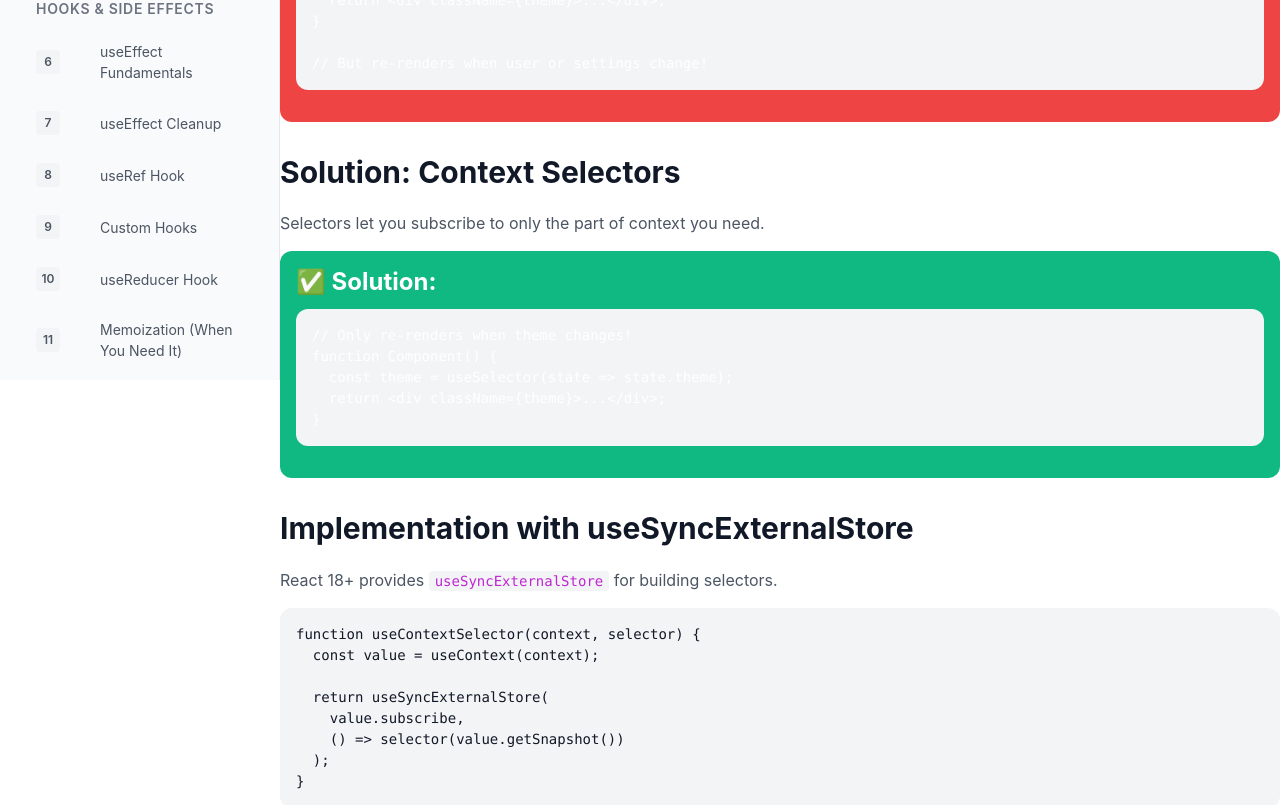
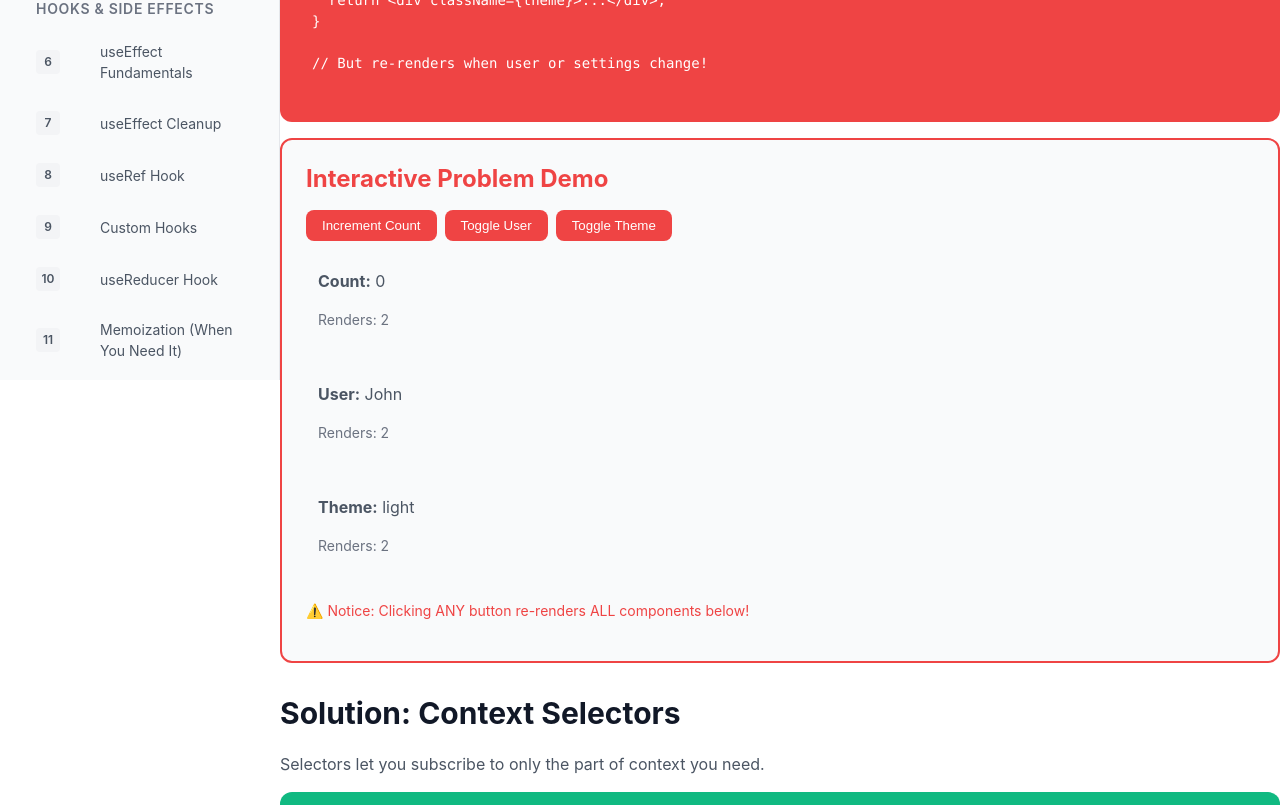
Before and after one commit to rajeshpillai/react-katas, a React (Vite) app: page /lessons/context-selectors in a window 1280 px wide. Shown: the part 420-1225 px from the top of the page. Built offline with nearby package versions, Linux system fonts and the light colour scheme.

Commit message:
context demo fixes

```diff
--- a/src/lessons/05-state/ContextSelectors.tsx
+++ b/src/lessons/05-state/ContextSelectors.tsx
@@ -1,4 +1,4 @@
-import { createContext, useContext, useState, useRef, useCallback, useSyncExternalStore, useEffect } from 'react'
+import { createContext, useContext, useState, useRef, useCallback, useSyncExternalStore, useEffect, memo, useMemo } from 'react'
 
 // Simple context selector implementation
 function createContextSelector<T>() {
@@ -21,8 +21,10 @@ function createContextSelector<T>() {
 
     const getSnapshot = useCallback(() => storeRef.current, [])
 
+    const contextValue = useMemo(() => ({ subscribe, getSnapshot }), [subscribe, getSnapshot])
+
     return (
-      <Context.Provider value={{ subscribe, getSnapshot } as any}>
+      <Context.Provider value={contextValue as any}>
         {children}
       </Context.Provider>
     )
@@ -68,7 +70,7 @@ export default function ContextSelectors() {
           }}
         >
           <h3 style={{ color: 'white', marginBottom: 'var(--space-3)' }}>❌ Problem:</h3>
-          <pre>
+          <pre style={{ background: 'transparent' }}>
             <code style={{ color: 'white' }}>{`const state = { user, theme, settings };
 
 // Component only uses theme
@@ -79,6 +81,19 @@ function Component() {
 
 // But re-renders when user or settings change!`}</code>
           </pre>
+        </div>
+
+        <div
+          style={{
+            background: 'var(--bg-secondary)',
+            padding: 'var(--space-6)',
+            borderRadius: 'var(--radius-lg)',
+            marginTop: 'var(--space-4)',
+            border: '2px solid var(--color-error)'
+          }}
+        >
+          <h3 style={{ marginBottom: 'var(--space-4)', color: 'var(--color-error)' }}>Interactive Problem Demo</h3>
+          <StandardContextDemo />
         </div>
       </section>
 
@@ -99,7 +114,7 @@ function Component() {
           }}
         >
           <h3 style={{ color: 'white', marginBottom: 'var(--space-3)' }}>✅ Solution:</h3>
-          <pre>
+          <pre style={{ background: 'transparent' }}>
             <code style={{ color: 'white' }}>{`// Only re-renders when theme changes!
 function Component() {
   const theme = useSelector(state => state.theme);
@@ -138,8 +153,10 @@ function Component() {
             padding: 'var(--space-6)',
             borderRadius: 'var(--radius-lg)',
             marginTop: 'var(--space-4)',
+            border: '2px solid var(--color-success)'
           }}
         >
+          <h3 style={{ marginBottom: 'var(--space-4)', color: 'var(--color-success)' }}>Interactive Solution Demo</h3>
           <AppDemo />
         </div>
       </section>
@@ -192,6 +209,122 @@ function Component() {
     </div>
   )
 }
+
+// --- Standard Context (The Problem) ---
+const StandardContext = createContext<AppState | null>(null)
+
+function StandardContextDemo() {
+  const [state, setState] = useState<AppState>({
+    count: 0,
+    user: 'John',
+    theme: 'light',
+  })
+
+  return (
+    <StandardContext.Provider value={state}>
+      <div>
+        <div style={{ display: 'flex', gap: 'var(--space-2)', marginBottom: 'var(--space-4)', flexWrap: 'wrap' }}>
+          <button
+            onClick={() => setState((s) => ({ ...s, count: s.count + 1 }))}
+            style={{
+              padding: 'var(--space-2) var(--space-4)',
+              background: 'var(--color-error)',
+              color: 'white',
+              border: 'none',
+              borderRadius: 'var(--radius-md)',
+              cursor: 'pointer',
+            }}
+          >
+            Increment Count
+          </button>
+          <button
+            onClick={() => setState((s) => ({ ...s, user: s.user === 'John' ? 'Jane' : 'John' }))}
+            style={{
+              padding: 'var(--space-2) var(--space-4)',
+              background: 'var(--color-error)',
+              color: 'white',
+              border: 'none',
+              borderRadius: 'var(--radius-md)',
+              cursor: 'pointer',
+            }}
+          >
+            Toggle User
+          </button>
+          <button
+            onClick={() => setState((s) => ({ ...s, theme: s.theme === 'light' ? 'dark' : 'light' }))}
+            style={{
+              padding: 'var(--space-2) var(--space-4)',
+              background: 'var(--color-error)',
+              color: 'white',
+              border: 'none',
+              borderRadius: 'var(--radius-md)',
+              cursor: 'pointer',
+            }}
+          >
+            Toggle Theme
+          </button>
+        </div>
+
+        <div style={{ display: 'grid', gap: 'var(--space-3)' }}>
+          <ProblemCountDisplay />
+          <ProblemUserDisplay />
+          <ProblemThemeDisplay />
+        </div>
+        <p style={{ color: 'var(--color-error)', fontSize: 'var(--font-size-sm)', marginTop: 'var(--space-4)' }}>
+          ⚠️ Notice: Clicking ANY button re-renders ALL components below!
+        </p>
+      </div>
+    </StandardContext.Provider>
+  )
+}
+
+function ProblemCountDisplay() {
+  const context = useContext(StandardContext)
+  if (!context) throw new Error('Missing Provider')
+
+  const renderCountRef = useRef(0)
+  renderCountRef.current += 1
+
+  return (
+    <div style={{ padding: 'var(--space-3)', background: 'var(--color-error-100)', borderRadius: 'var(--radius-md)' }}>
+      <p><strong>Count:</strong> {context.count}</p>
+      <p style={{ fontSize: 'var(--font-size-sm)', color: 'var(--text-tertiary)' }}>Renders: {renderCountRef.current}</p>
+    </div>
+  )
+}
+
+function ProblemUserDisplay() {
+  const context = useContext(StandardContext)
+  if (!context) throw new Error('Missing Provider')
+
+  const renderCountRef = useRef(0)
+  renderCountRef.current += 1
+
+  return (
+    <div style={{ padding: 'var(--space-3)', background: 'var(--color-error-100)', borderRadius: 'var(--radius-md)' }}>
+      <p><strong>User:</strong> {context.user}</p>
+      <p style={{ fontSize: 'var(--font-size-sm)', color: 'var(--text-tertiary)' }}>Renders: {renderCountRef.current}</p>
+    </div>
+  )
+}
+
+function ProblemThemeDisplay() {
+  const context = useContext(StandardContext)
+  if (!context) throw new Error('Missing Provider')
+
+  const renderCountRef = useRef(0)
+  renderCountRef.current += 1
+
+  return (
+    <div style={{ padding: 'var(--space-3)', background: 'var(--color-error-100)', borderRadius: 'var(--radius-md)' }}>
+      <p><strong>Theme:</strong> {context.theme}</p>
+      <p style={{ fontSize: 'var(--font-size-sm)', color: 'var(--text-tertiary)' }}>Renders: {renderCountRef.current}</p>
+    </div>
+  )
+}
+
+
+// --- Context Selectors (The Solution) ---
 
 // Demo
 
@@ -269,7 +402,7 @@ function AppDemo() {
   )
 }
 
-function CountDisplay() {
+const CountDisplay = memo(function CountDisplay() {
   const count = useSelector((state) => state.count)
   const renderCountRef = useRef(0)
   renderCountRef.current += 1
@@ -291,9 +424,9 @@ function CountDisplay() {
       </p>
     </div>
   )
-}
+})
 
-function UserDisplay() {
+const UserDisplay = memo(function UserDisplay() {
   const user = useSelector((state) => state.user)
   const renderCountRef = useRef(0)
   renderCountRef.current += 1
@@ -315,9 +448,9 @@ function UserDisplay() {
       </p>
     </div>
   )
-}
+})
 
-function ThemeDisplay() {
+const ThemeDisplay = memo(function ThemeDisplay() {
   const theme = useSelector((state) => state.theme)
   const renderCountRef = useRef(0)
   renderCountRef.current += 1
@@ -338,4 +471,4 @@ function ThemeDisplay() {
       <p style={{ fontSize: 'var(--font-size-sm)', color: 'white' }}>Renders: {renderCountRef.current}</p>
     </div>
   )
-}
+})
```
Also changed, not shown: 1 other file (tests, documents, lock files or other folders).
